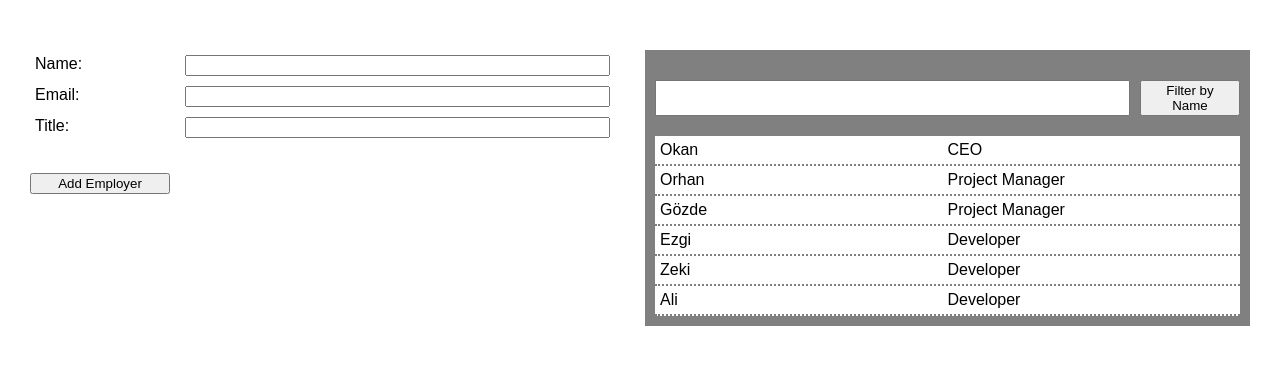
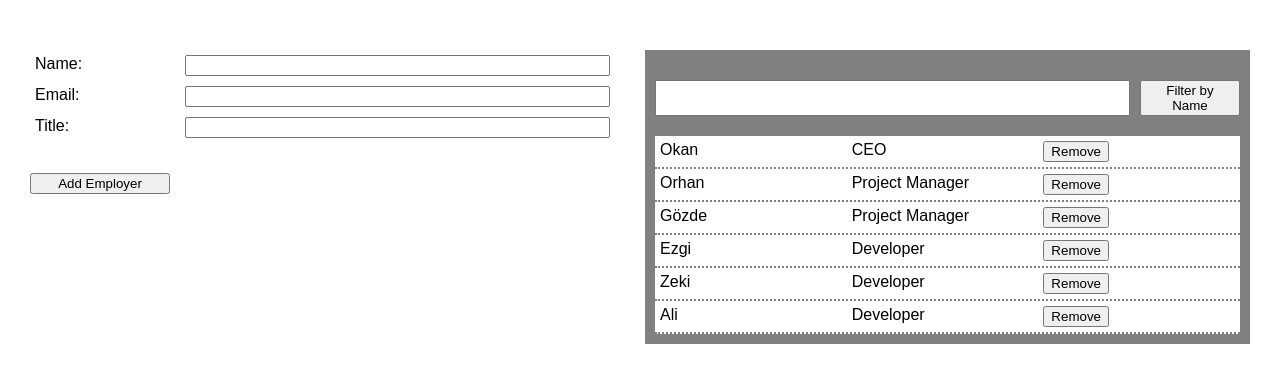
Before and after one commit to bulentzeki/EmployerList, a React (Create React App) app: page / in a window 1280 px wide. Shown: the top 382 px of the page. Built offline with nearby package versions, Linux system fonts and the light colour scheme.

Commit message:
remove selected employer

```diff
--- a/src/App.js
+++ b/src/App.js
@@ -24,6 +24,7 @@ class App extends Component {
 
 
     this.addNewEmployer = this.addNewEmployer.bind(this);
+    this.removeEmployer = this.removeEmployer.bind(this);
   }
 
   addNewEmployer(name, email, title) {
@@ -44,11 +45,23 @@ class App extends Component {
     });
   }
 
+  removeEmployer(employerUUID) {
+    this.setState(function(prevState, props) {
+      const employerData = prevState.employerData.filter((employer) => employer.uuid !== employerUUID);
+
+      localStorage.setItem("employerData", JSON.stringify(employerData));
+
+      return {
+        employerData: employerData
+      };
+    });
+  }
+
   render() {
     return (
       <div className="app">
         <NewEmployerForm addNewEmployer={this.addNewEmployer}/>
-        <EmployerList data={this.state.employerData}/>
+        <EmployerList data={this.state.employerData} removeEmployer={this.removeEmployer}/>
       </div>
     );
   }
--- a/src/employerList/EmployerList.js
+++ b/src/employerList/EmployerList.js
@@ -41,6 +41,9 @@ class EmployerList extends Component {
               <div key={employer.uuid} className="employer-row">
                 <div className="employer-column">{employer.name}</div>
                 <div className="employer-column">{employer.title}</div>
+                <div className="employer-column">
+                  <button onClick={() => this.props.removeEmployer(employer.uuid)}>Remove</button>
+                </div>
               </div>
             )
           })
```
